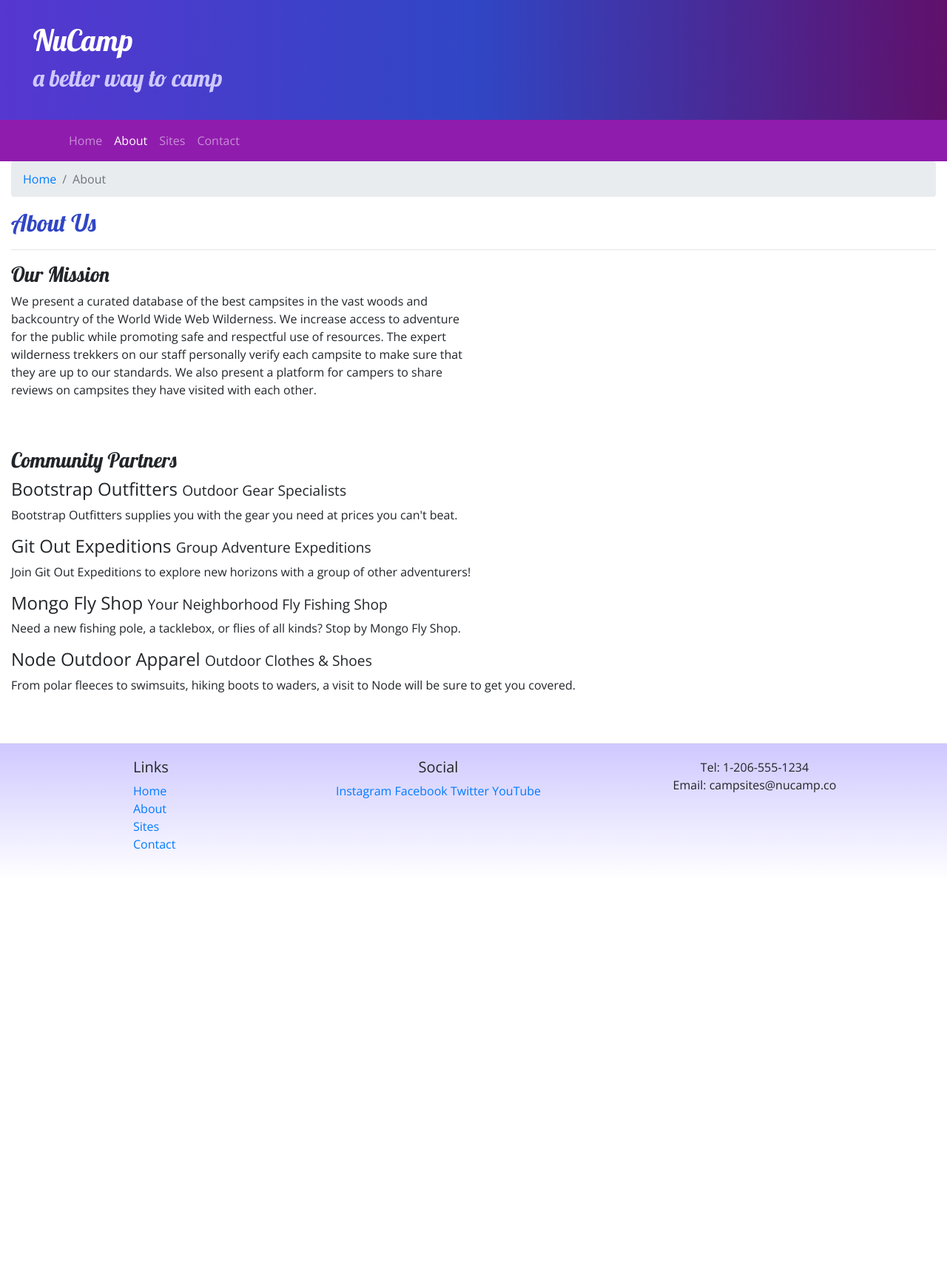
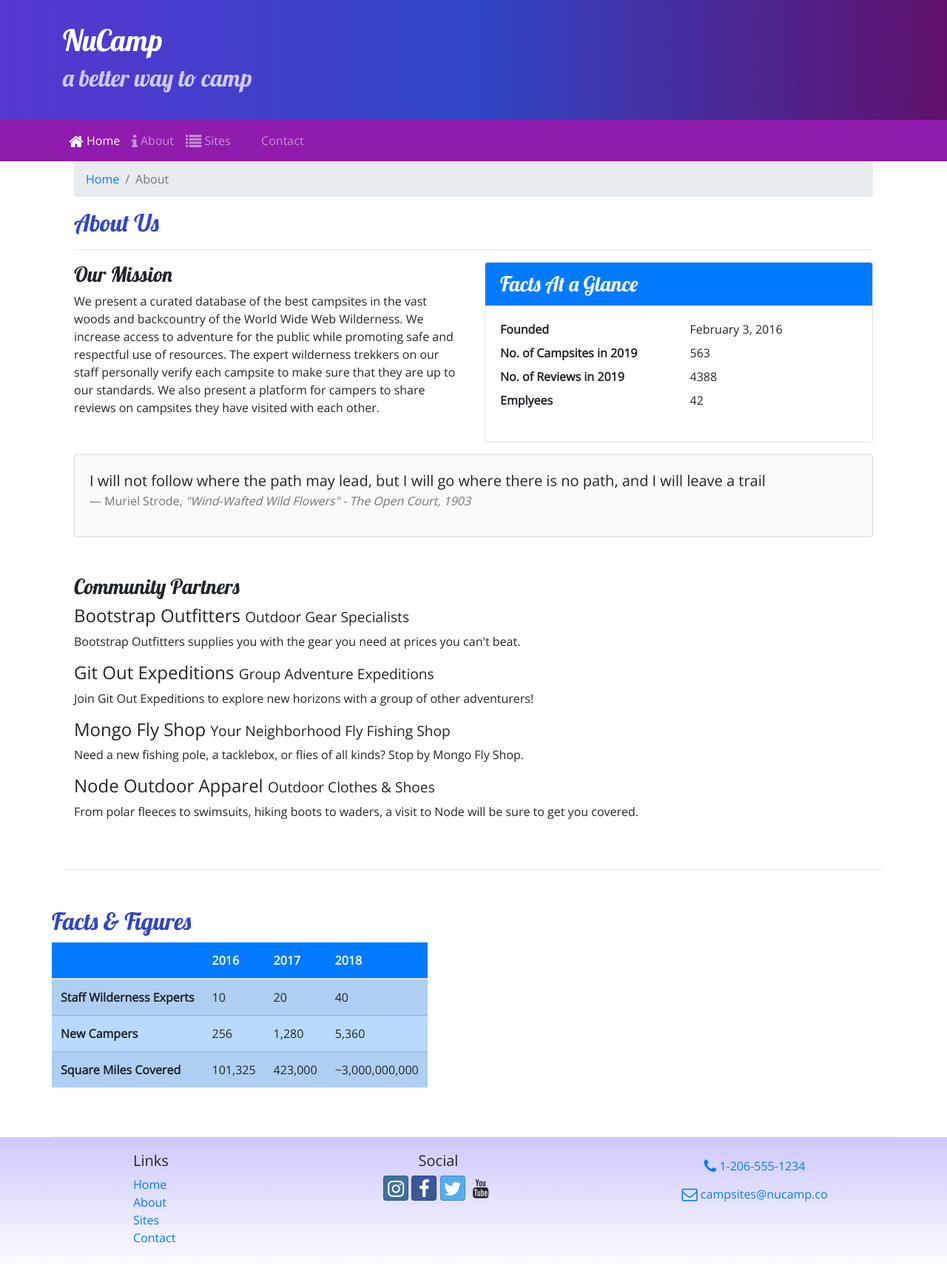
Before and after one commit to ivanmongebadilla/Boostrap, a website: page aboutus.html in a window 1280 px wide. Shown: the whole page at 74% size. Before the commit the page ends 1189 px from the top, so only its background shows below. Drawn offline with nearby package versions, Linux system fonts and the light colour scheme.

Commit message:
Card and Table

```diff
--- a/aboutus.html
+++ b/aboutus.html
@@ -10,6 +10,8 @@
      <link rel="stylesheet" href="node_modules/bootstrap/dist/css/bootstrap.min.css" />
 
      <!-- Additional CSS must be placed after Bootstrap CSS -->
+     <link rel="stylesheet" href="node_modules/bootstrap-social/bootstrap-social.css" />
+     <link rel="stylesheet" href="node_modules/font-awesome/css/font-awesome.min.css" />
      <link rel="stylesheet" href="https://fonts.googleapis.com/css?family=Lobster|Open+Sans" />
      <link rel="stylesheet" href="css/styles.css" />
 
@@ -19,7 +21,7 @@
 <body>
 
     <header class="jumbotron jumbotron-fluid">
-        <div class="container-fluid">
+        <div class="container">
             <div class="row">
                 <div class="col">
                     <h1>NuCamp</h1>
@@ -36,16 +38,16 @@
             </button>
             <div class="collapse navbar-collapse" id="nucampNavbar">
                 <ul class="navbar-nav">
-                    <li class="nav-item"><a class="nav-link" href="index.html">Home</a></li>
-                    <li class="nav-item active"><a class="nav-link" href="#">About</a></li>
-                    <li class="nav-item"><a class="nav-link" href="#">Sites</a></li>
-                    <li class="nav-item"><a class="nav-link" href="#">Contact</a></li>
+                    <li class="nav-item active"><a class="nav-link" href="index.html"><i class="fa fa-home fa-lg"></i> Home</a></li>
+                    <li class="nav-item"><a class="nav-link" href="#"><i class="fa fa-info fa-lg"></i> About</a></li>
+                    <li class="nav-item"><a class="nav-link" href="#"><i class="fa fa-list fa-lg"></i> Sites</a></li>
+                    <li class="nav-item"><a class="nav-link" href="contactus.html"><i class="fa fa-address-card fa-lg"></i> Contact</a></li>
                 </ul>
             </div>
         </div>
     </nav>
 
-    <div>
+    <div class="container">
         <div>
             <div class="container-fluid">
                 <div class="row">
@@ -68,6 +70,35 @@
                         <h3>Our Mission</h3>
                         <p>We present a curated database of the best campsites in the vast woods and backcountry of the World Wide Web Wilderness. We increase access to adventure for the public while promoting safe and respectful use of resources. The expert wilderness trekkers on our staff personally verify each campsite to make sure that they are up to our standards. We also present a platform for campers to share reviews on campsites they have visited with each other.</p>
                     </div>
+                    <div class="col-sm-6">
+                        <div class="card">
+                            <h3 class="card-header bg-primary text-white">Facts At a Glance</h3>
+                            <div class="card-body">
+                                <dl class="row">
+                                    <dt class="col-6">Founded</dt>
+                                    <dd class="col-6">February 3, 2016</dd>
+                                    <dt class="col-6">No. of Campsites in 2019</dt>
+                                    <dd class="col-6">563</dd>
+                                    <dt class="col-6">No. of Reviews in 2019</dt>
+                                    <dd class="col-6">4388</dd>
+                                    <dt class="col-6">Emplyees</dt>
+                                    <dd class="col-6">42</dd>
+                                </dl>
+                            </div>
+                        </div>
+                    </div>
+                    <div class="col">
+                        <div class="card bg-light mt-3">
+                            <blockquote class="blockquote card-body">
+                                <p class="mb-0">I will not follow where the path may lead, but I will go where there is no path, and I will leave a trail</p>
+                                <footer class="blockquote-footer">Muriel Strode,
+                                    <cite title="Source Title">"Wind-Wafted Wild Flowers" -
+                                        The Open Court, 1903
+                                    </cite>
+                                </footer>
+                            </blockquote>
+                        </div>
+                    </div>
                 </div>
             </div>
         </div>
@@ -89,9 +120,46 @@
                 </div>
             </div>
         </div>
+        <div class="row row-content">
+            <div class="cp;-sm-9">
+                <h2>Facts &amp; Figures</h2>
+                <div class="table-responsive">
+                    <table class="table table-striped">
+                        <thead>
+                            <tr class="bg-primary text-light">
+                                <th></th>
+                                <th>2016</th>
+                                <th>2017</th>
+                                <th>2018</th>
+                            </tr>
+                        </thead>
+                        <tbody class="table-primary">
+                            <tr>
+                                <th>Staff Wilderness Experts</th>
+                                <td>10</td>
+                                <td>20</td>
+                                <td>40</td>
+                            </tr>
+                            <tr>
+                                <th>New Campers</th>
+                                <td>256</td>
+                                <td>1,280</td>
+                                <td>5,360</td>
+                            </tr>
+                            <tr>
+                                <th>Square Miles Covered</th>
+                                <td>101,325</td>
+                                <td>423,000</td>
+                                <td>~3,000,000,000</td>
+                            </tr>
+                        </tbody>
+                    </table>
+                </div>
+            </div>
+        </div>
     </div>
 
-    <footer>
+    <footer class="site-footer">
         <div class="container">
             <div class="row">
                 <div class="col-4 col-sm-2 offset-1">
@@ -100,19 +168,19 @@
                         <li><a href="index.html">Home</a></li>
                         <li><a href="#">About</a></li>
                         <li><a href="#">Sites</a></li>
-                        <li><a href="#">Contact</a></li>
+                        <li><a href="contactus.html">Contact</a></li>
                     </ul>
                 </div>
                 <div class="col-6 col-sm-5 text-center">
                     <h5>Social</h5>
-                    <a href="http://instagram.com/">Instagram</a>
-                    <a href="http://facebook.com/">Facebook</a>
-                    <a href="http://twitter.com/">Twitter</a>
-                    <a href="http://youtube.com/">YouTube</a>
+                    <a class="btn btn-social-icon btn-instagram" href="http://instagram.com/"><i class="fa fa-instagram"></i></a>
+                    <a class="btn btn-social-icon btn-facebook" href="http://facebook.com/"><i class="fa fa-facebook"></i></a>
+                    <a class="btn btn-social-icon btn-twitter" href="http://twitter.com/"><i class="fa fa-twitter"></i></a>
+                    <a class="btn btn-social-icon btn-yotube" href="http://youtube.com/"><i class="fa fa-youtube"></i></a>
                 </div>
                 <div class="col-sm-4 text-center">
-                    Tel: 1-206-555-1234<br />
-                    Email: campsites@nucamp.co
+                    <a role="button" class="btn btn-link" href="tel:+12065551234"><i class="fa fa-phone fa-lg text-primary"></i> 1-206-555-1234</a><br />
+                    <a role="button" class="btn btn-link" href="mailto:campsites@nucamp.co"><i class="fa fa-envelope-o fa-lg text-primary"></i> campsites@nucamp.co</a>
                 </div>
            </div>
         </div>
--- a/css/styles.css
+++ b/css/styles.css
@@ -14,7 +14,7 @@ header h2 {
     color: #CEC8FF;
 }
 
-footer {
+.site-footer {
     background-image: linear-gradient(#CEC8FF, white);
     padding: 20px 0;
 }
--- a/package.json
+++ b/package.json
@@ -15,6 +15,8 @@
   },
   "dependencies": {
     "bootstrap": "^4.5.2",
+    "bootstrap-social": "^5.1.1",
+    "font-awesome": "^4.7.0",
     "jquery": "^3.5.1",
     "popper.js": "^1.16.1"
   }
```
Also changed, not shown: contactus.html (added, +175 -0 lines), index.html (+14 -12 lines), 1 other file.
